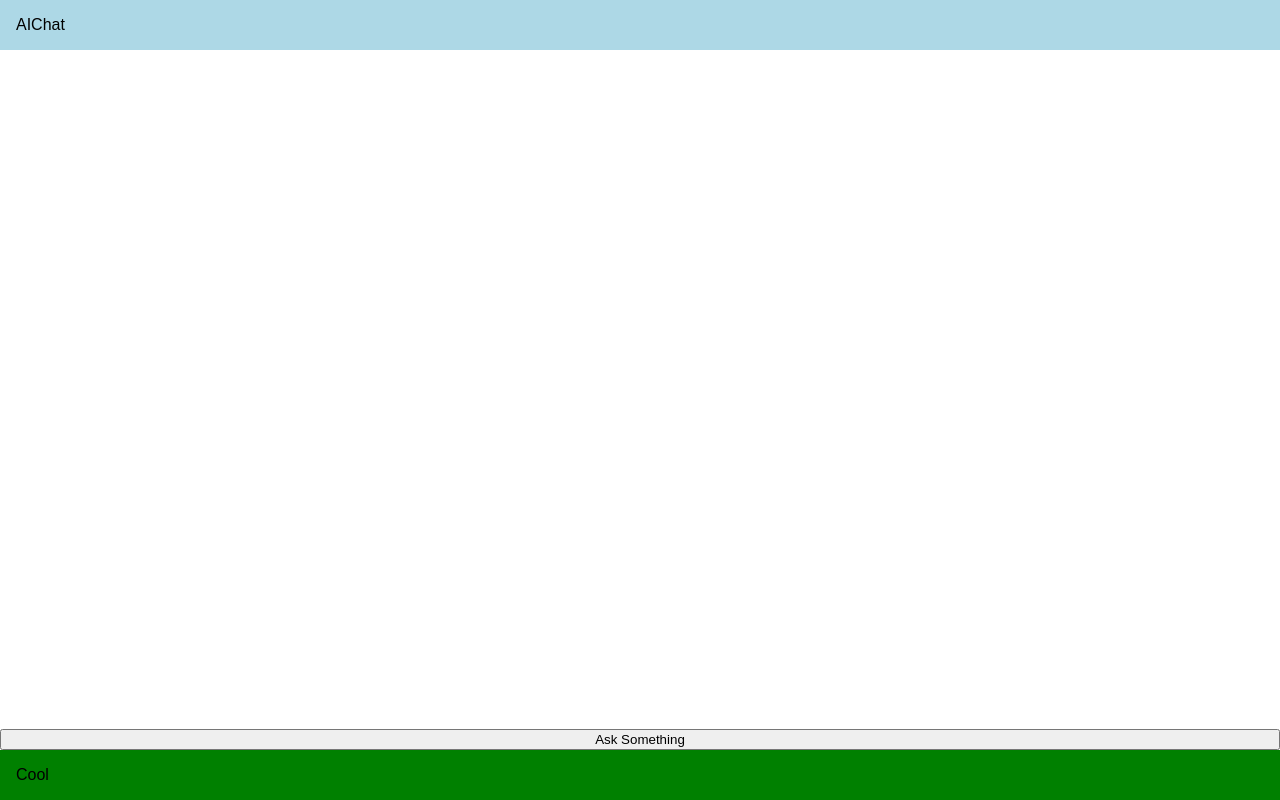
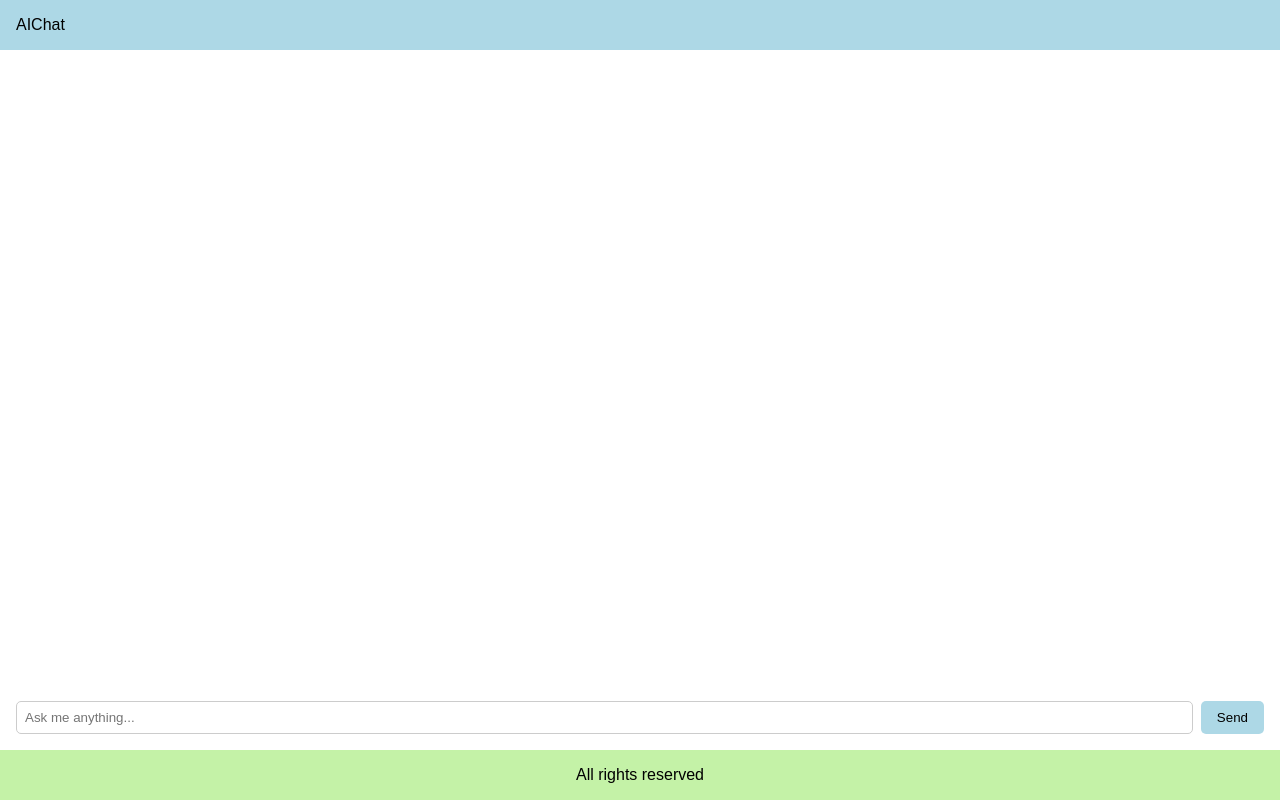
Before and after one commit to simmihugs/reimagined-octo-couscous, a React (Vite) app: page / in a window 1280 px wide. Built offline with nearby package versions, Linux system fonts and the light colour scheme.

Commit message:
Added input line

```diff
--- a/src/App.tsx
+++ b/src/App.tsx
@@ -1,13 +1,15 @@
 import React, { useRef, useState, useEffect } from "react";
 
-// Mock LLM function (now accepts and returns a string)
-function MockLLM({ text }) {
-  // Simulate a slight delay for the AI response
-  // In a real app, this would be an API call
+interface Message {
+  text: string;
+  sender: "user" | "ai";
+}
+
+function MockLLM({ text }: { text: string }): Promise<string> {
   return new Promise((resolve) => {
     setTimeout(() => {
       resolve(`AI response to: "${text}"`);
-    }, 500); // Simulate 500ms delay
+    }, 500);
   });
 }
 
@@ -34,24 +36,28 @@ function Footer() {
     <div
       style={{
         height: "auto",
-        backgroundColor: "green",
+        backgroundColor: "#c4f2a7",
         fontFamily: "sans-serif",
         display: "flex",
-        justifyContent: "flex-start",
+        justifyContent: "center",
         alignItems: "center",
         padding: "1rem",
       }}
     >
-      <div>Cool</div>
+      <div>All rights reserved</div>
     </div>
   );
 }
 
-function ChatSection({ questions, setQuestions }) {
-  const chatContainerRef = useRef(null);
+interface ChatSectionProps {
+  questions: Message[];
+  setQuestions: React.Dispatch<React.SetStateAction<Message[]>>;
+}
+
+function ChatSection({ questions, setQuestions }: ChatSectionProps) {
+  const chatContainerRef = useRef<HTMLDivElement>(null);
 
   useEffect(() => {
-    // Scroll to the bottom whenever new messages are added
     if (chatContainerRef.current) {
       chatContainerRef.current.scrollTop =
         chatContainerRef.current.scrollHeight;
@@ -81,7 +87,7 @@ function ChatSection({ questions, setQuestions }) {
             alignSelf: message.sender === "user" ? "flex-start" : "flex-end",
             backgroundColor: message.sender === "user" ? "#e0f7fa" : "#f0f4c3",
             color: "#333",
-            wordBreak: "break-word", // Prevent long words from breaking layout
+            wordBreak: "break-word",
           }}
         >
           {message.text}
@@ -91,40 +97,94 @@ function ChatSection({ questions, setQuestions }) {
   );
 }
 
-export default function App() {
-  const [questions, setQuestions] = useState([]);
-  const randomQuestions = [
-    "What is the meaning of life?",
-    "Tell me a joke.",
-    "How does photosynthesis work?",
-    "What is the capital of France?",
-    "Who painted the Mona Lisa?",
+interface InputProps {
+  setQuestions: React.Dispatch<React.SetStateAction<Message[]>>;
+}
+
+function Input({ setQuestions }: InputProps) {
+  const aiResponses = [
+    "That's an interesting question!",
+    "Let me think about that...",
+    "Here's what I found:",
+    "Could you please elaborate?",
+    "I'm not sure I understand.",
   ];
+  const [inputText, setInputText] = useState("");
 
-  const getRandomElement = (array) => {
+  const getRandomElement = (array: string[]): string => {
     return array[Math.floor(Math.random() * array.length)];
   };
 
-  const handleHelloClick = async () => {
-    const randomQuestion = getRandomElement(randomQuestions);
+  const handleSendMessage = () => {
+    if (inputText.trim()) {
       setQuestions((prevQuestions) => [
         ...prevQuestions,
-      { text: randomQuestion, sender: "user" },
+        { text: inputText, sender: "user" },
       ]);
+      setInputText("");
 
-    // Simulate getting an AI response
-    const aiResponse = await MockLLM({ text: randomQuestion });
+      const aiResponse = getRandomElement(aiResponses);
+      setTimeout(() => {
         setQuestions((prevQuestions) => [
           ...prevQuestions,
           { text: aiResponse, sender: "ai" },
         ]);
+      }, 500);
+    }
   };
+
+  const handleInputChange = (event: React.ChangeEvent<HTMLInputElement>) => {
+    setInputText(event.target.value);
+  };
+
+  const handleInputKeyPress = (
+    event: React.KeyboardEvent<HTMLInputElement>,
+  ) => {
+    if (event.key === "Enter") {
+      handleSendMessage();
+    }
+  };
+
+  return (
+    <div style={{ padding: "1rem", display: "flex" }}>
+      <input
+        type="text"
+        value={inputText}
+        onChange={handleInputChange}
+        onKeyPress={handleInputKeyPress}
+        style={{
+          flexGrow: 1,
+          padding: "0.5rem",
+          borderRadius: "5px",
+          border: "1px solid #ccc",
+        }}
+        placeholder="Ask me anything..."
+      />
+      <button
+        onClick={handleSendMessage}
+        style={{
+          marginLeft: "0.5rem",
+          padding: "0.5rem 1rem",
+          borderRadius: "5px",
+          backgroundColor: "lightblue",
+          border: "none",
+          cursor: "pointer",
+        }}
+      >
+        Send
+      </button>
+    </div>
+  );
+}
+
+export default function App() {
+  const [questions, setQuestions] = useState<Message[]>([]);
 
   return (
     <div style={{ display: "flex", flexDirection: "column", height: "100vh" }}>
       <Header />
       <ChatSection questions={questions} setQuestions={setQuestions} />
-      <button onClick={handleHelloClick}>Ask Something</button>
+      <Input setQuestions={setQuestions} />
       <Footer />
     </div>
   );
```
Lines whose indentation alone changed are shown as unchanged.
